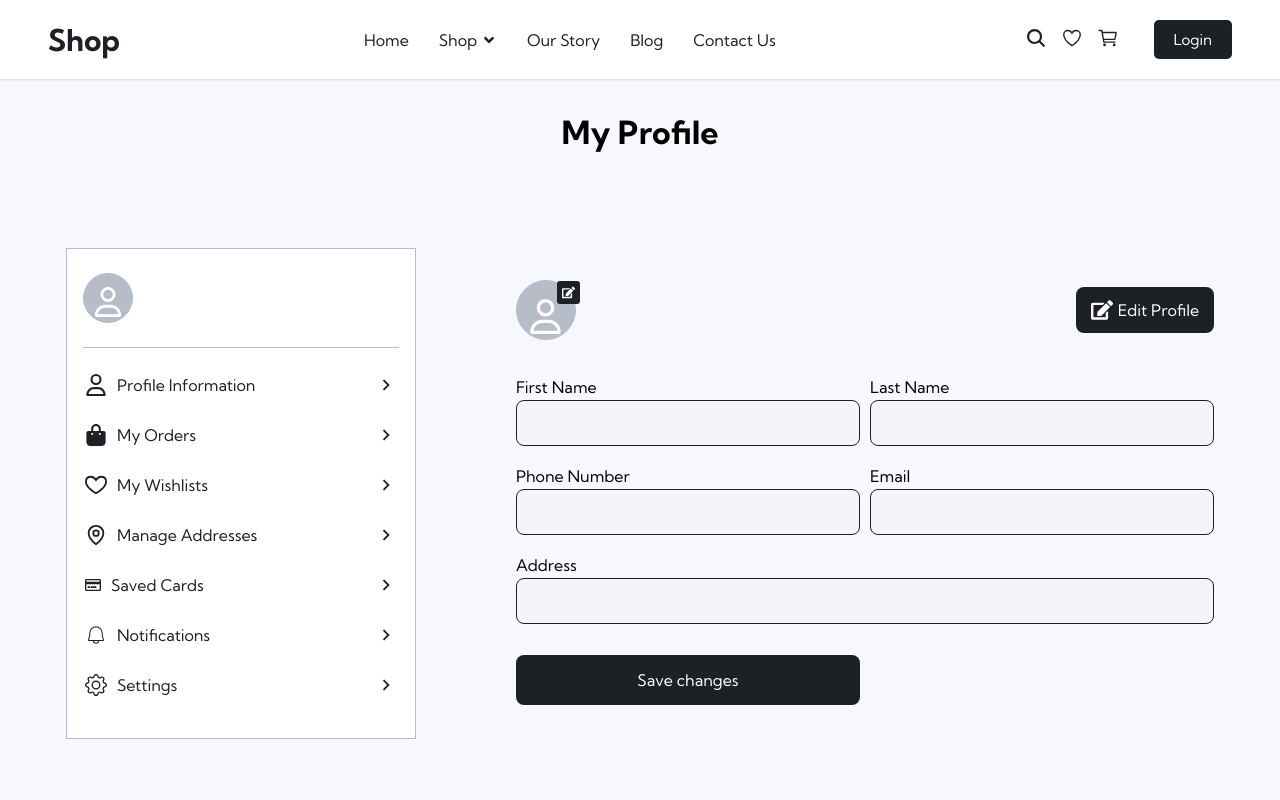
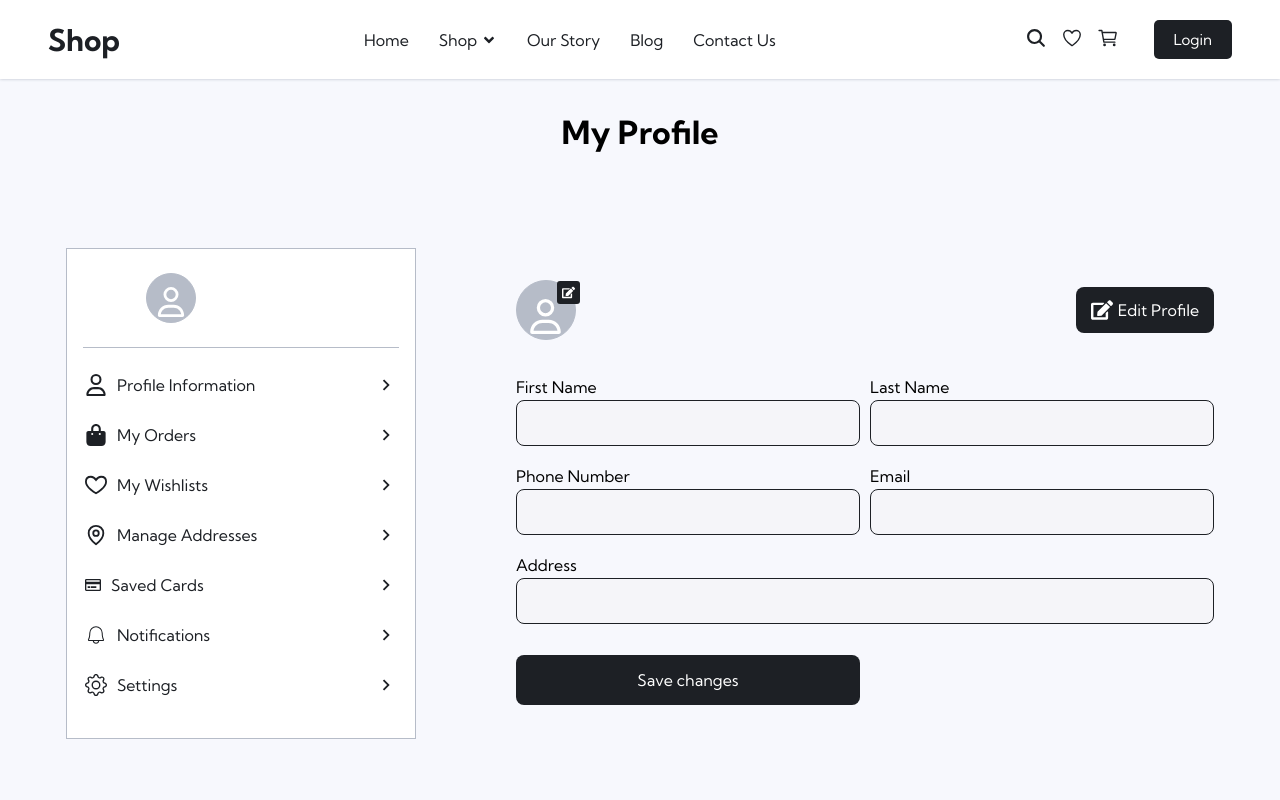
Before and after one commit to ChineduCode/ecommerce, a Next.js app in the folder frontend/: page /profile in a window 1280 px wide. Shown: the top 800 px of the page. Built offline with nearby package versions, Linux system fonts and the light colour scheme; no server answers.

Commit message:
profile-img modified

```diff
--- a/frontend/styles/globals.css
+++ b/frontend/styles/globals.css
@@ -1696,6 +1696,9 @@ footer .bottom-footer .copyright-container {
   font-size: 22px;
   font-weight: 600;
 }
+.profile-page-layout .profile-container aside .profile-info-container .profile-info .email {
+  text-wrap: wrap;
+}
 .profile-page-layout .profile-container aside .links {
   margin-top: 1rem;
   padding: 1rem;
@@ -1742,11 +1745,16 @@ footer .bottom-footer .copyright-container {
   }
   .profile-page-layout .profile-container aside .profile-info-container {
     flex-direction: row;
+    flex-wrap: wrap;
     border-bottom: 1px solid hsl(220, 14%, 75%);
     padding-bottom: 1.5rem;
+    text-align: center;
+  }
+  .profile-page-layout .profile-container aside .profile-info-container .profile-img-container {
+    margin: auto;
   }
   .profile-page-layout .profile-container aside .profile-info-container .profile-info {
-    text-align: justify;
+    margin: auto;
   }
   .profile-page-layout .profile-container aside .links {
     padding: 0;
--- a/frontend/styles/globals.scss
+++ b/frontend/styles/globals.scss
@@ -1735,6 +1735,9 @@ footer{
                         font-size: 22px;
                         font-weight: 600;
                     }
+                    .email{
+                        text-wrap: wrap;
+                    }
                 }
             }
             .links{
@@ -1783,10 +1786,14 @@ footer{
                 background-color: hsl(0, 0, 100%);
                 .profile-info-container{
                     flex-direction: row;
+                    flex-wrap: wrap;
                     border-bottom: 1px solid hsl(220, 14%, 75%);
                     padding-bottom: 1.5rem;
+                    text-align: center;
+                    .profile-img-container{margin: auto;}
                     .profile-info{
-                        text-align: justify;
+                        //text-align: justify;
+                        margin: auto;
                     }
                 }
                 .links{
```
Also changed, not shown: 1 other file (tests, documents, lock files or other folders).
